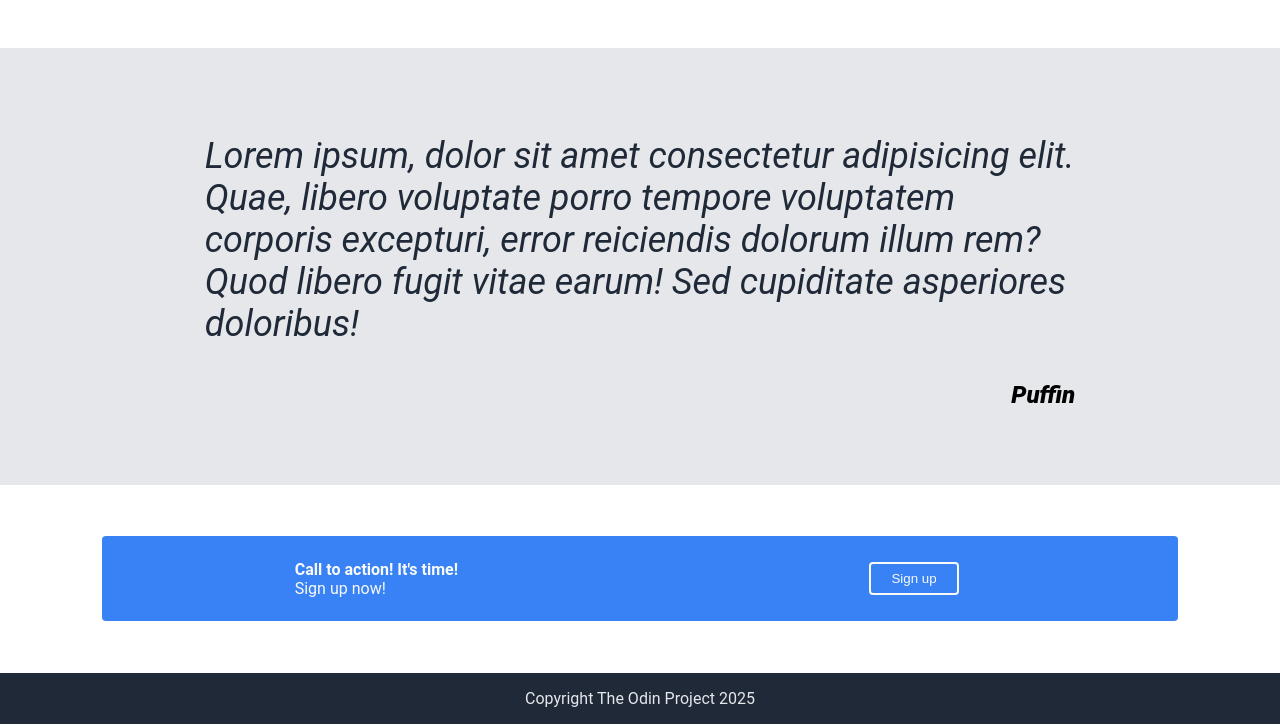
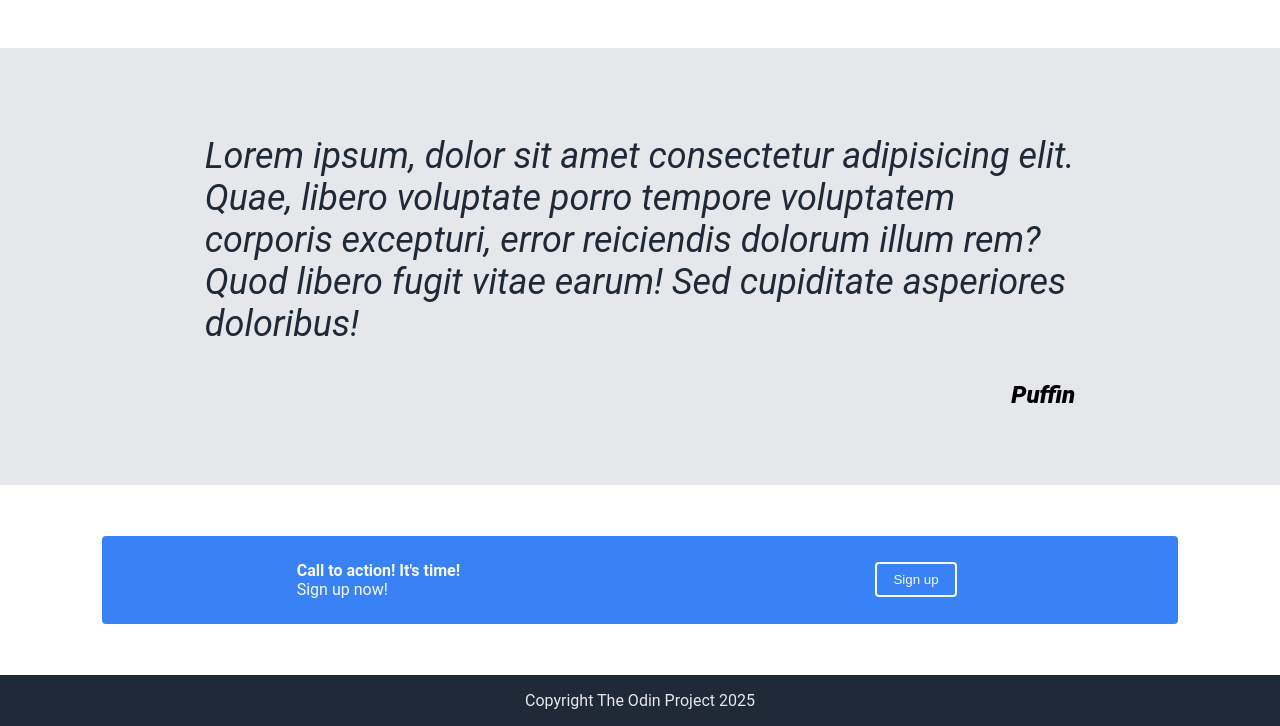
Before and after one commit to hc-user96/odin-landing_page, a plain HTML site: page index.html in a window 1280 px wide. Shown: the part 1561-2287 px from the top of the page. Drawn offline with Linux system fonts and the light colour scheme.

Commit message:
Change button padding and section4 left side padding
Buttons are now in rem and therefore consistent throughout the page,
the left side of the blue box in section 4 now has padding at the top and bottom

```diff
--- a/index.html
+++ b/index.html
@@ -59,11 +59,13 @@
 
         <div class="section4">
             <div class="blue-container">
-                <div>
-                    <p>
-                        <strong>Call to action! It's time!</strong>
-                    </p>
-                    <p>Sign up now!</p>
+                <div class="section4-left">
+                    <div>
+                        <p class="call">
+                            <strong>Call to action! It's time!</strong>
+                        </p>
+                        <p>Sign up now!</p>
+                    </div>
                 </div>
                 <button type="submit">Sign up</button>
             </div>
--- a/styles.css
+++ b/styles.css
@@ -11,7 +11,7 @@ button {
     color: #f9faf8;
     border-radius: 4px;
     border-style: none;
-    padding: 0.5em 1.5em;
+    padding: 0.5rem 1rem;
 }
 
 img {
@@ -139,6 +139,10 @@ main {
     justify-content: center;
 }
 
+.blue-container .section4-left {
+    padding: 1em 0em;
+}
+
 .blue-container div p {
     margin: 0vw;
 }
```
